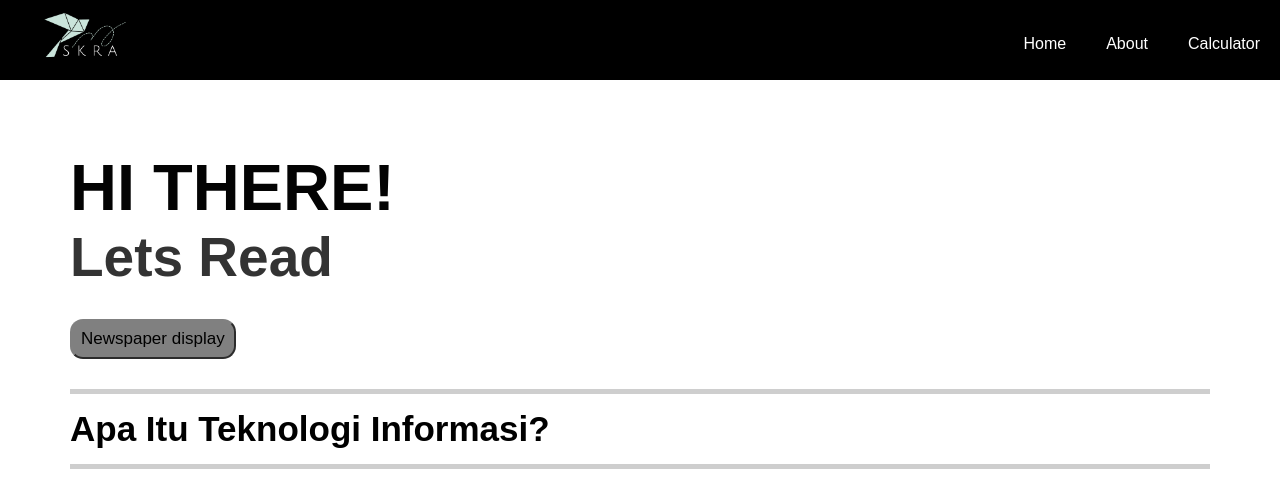
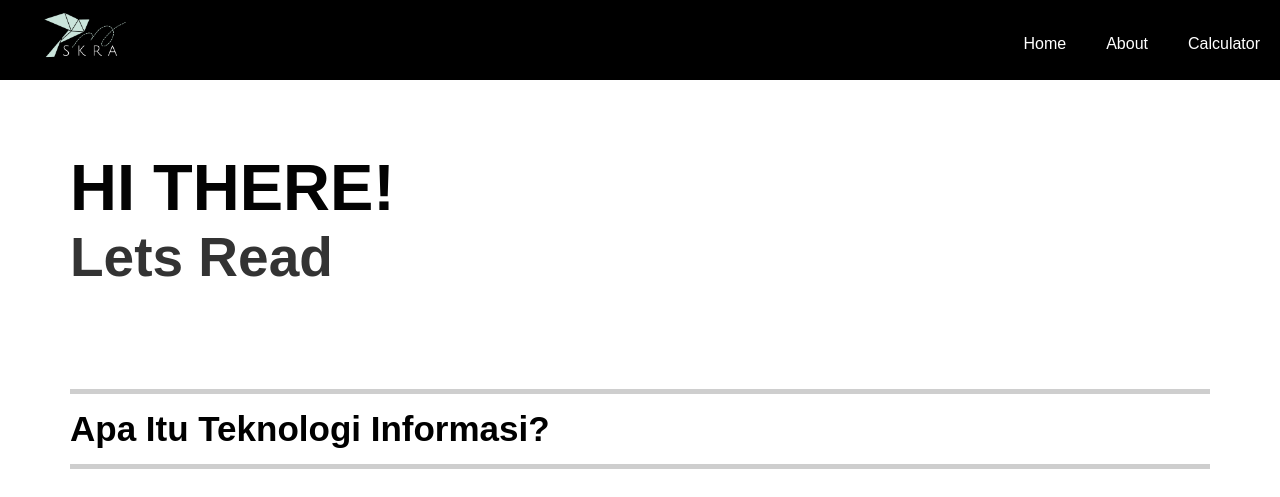
Before and after one commit to shakiraaaz/shakira.github.io, a plain HTML site: page index.html in a window 1280 px wide. Shown: the top 497 px of the page. Drawn offline with Linux system fonts and the light colour scheme.

Commit message:
newspaper button deleting

```diff
--- a/index.html
+++ b/index.html
@@ -27,9 +27,6 @@
         <div class="main-container">
             <h1>HI THERE!</h1>
             <h2>Lets Read</h2>
-        </div>
-        <div>
-            <a href="koran.html"> <button id="btn2">Newspaper display</button></a>
         </div>
         <div class="contents">
             <h3>Apa Itu Teknologi Informasi? </h3>
--- a/style.css
+++ b/style.css
@@ -62,20 +62,6 @@ main{
 }
 
 
-#btn2{
-    background-color: #808080;
-    color:black;
-    font-size: 17px;
-    float:LEFT;
-    border-radius: 13px;
-    padding: 8px 9px;
-    margin-top: 30px;
-    border-color: #808080;
-}
-#btn2:hover{
-    background-color: rgb(92, 92, 92);
-    border-color: rgb(92, 92, 92);
-}
 
 /* bagian contents */
 .contents{
```
